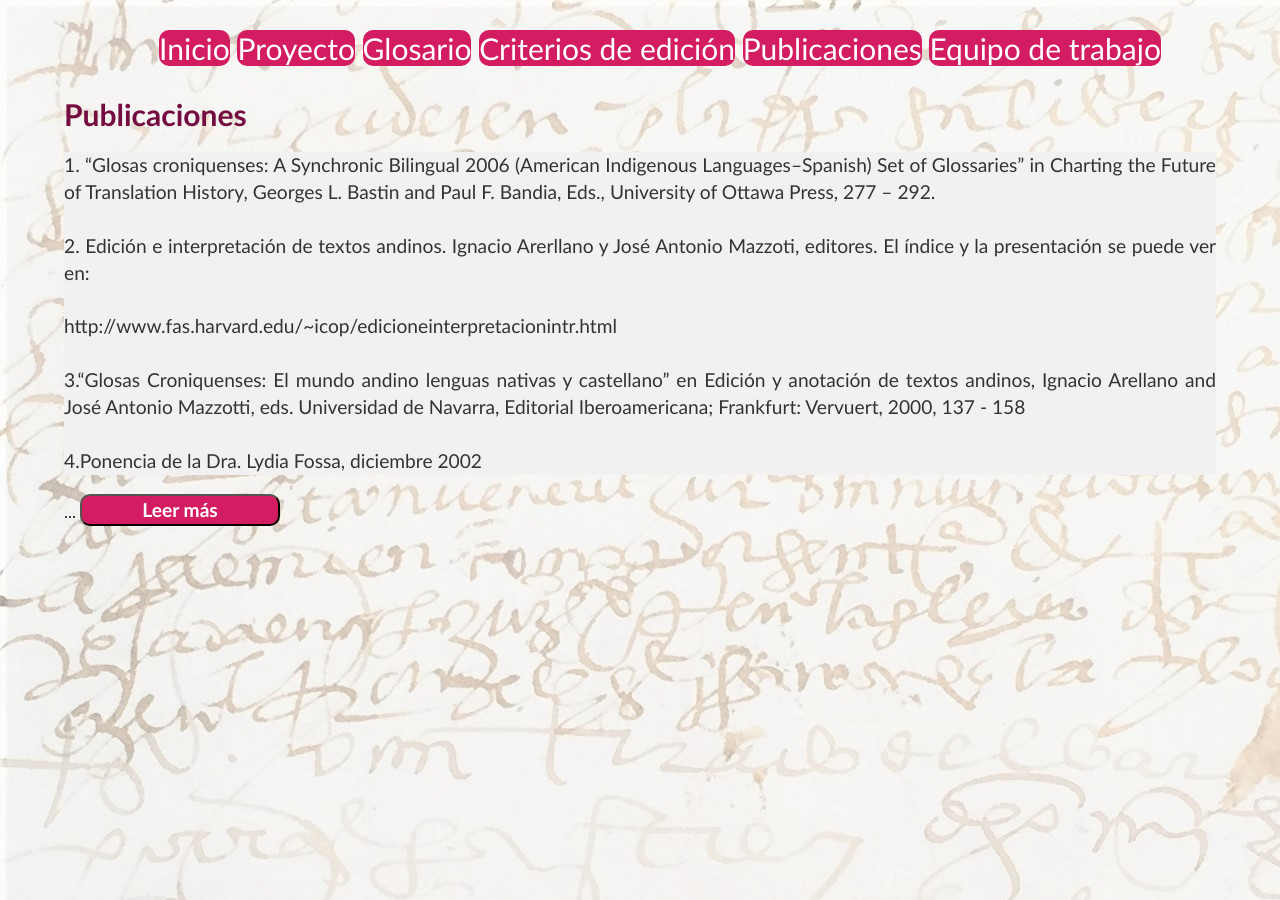
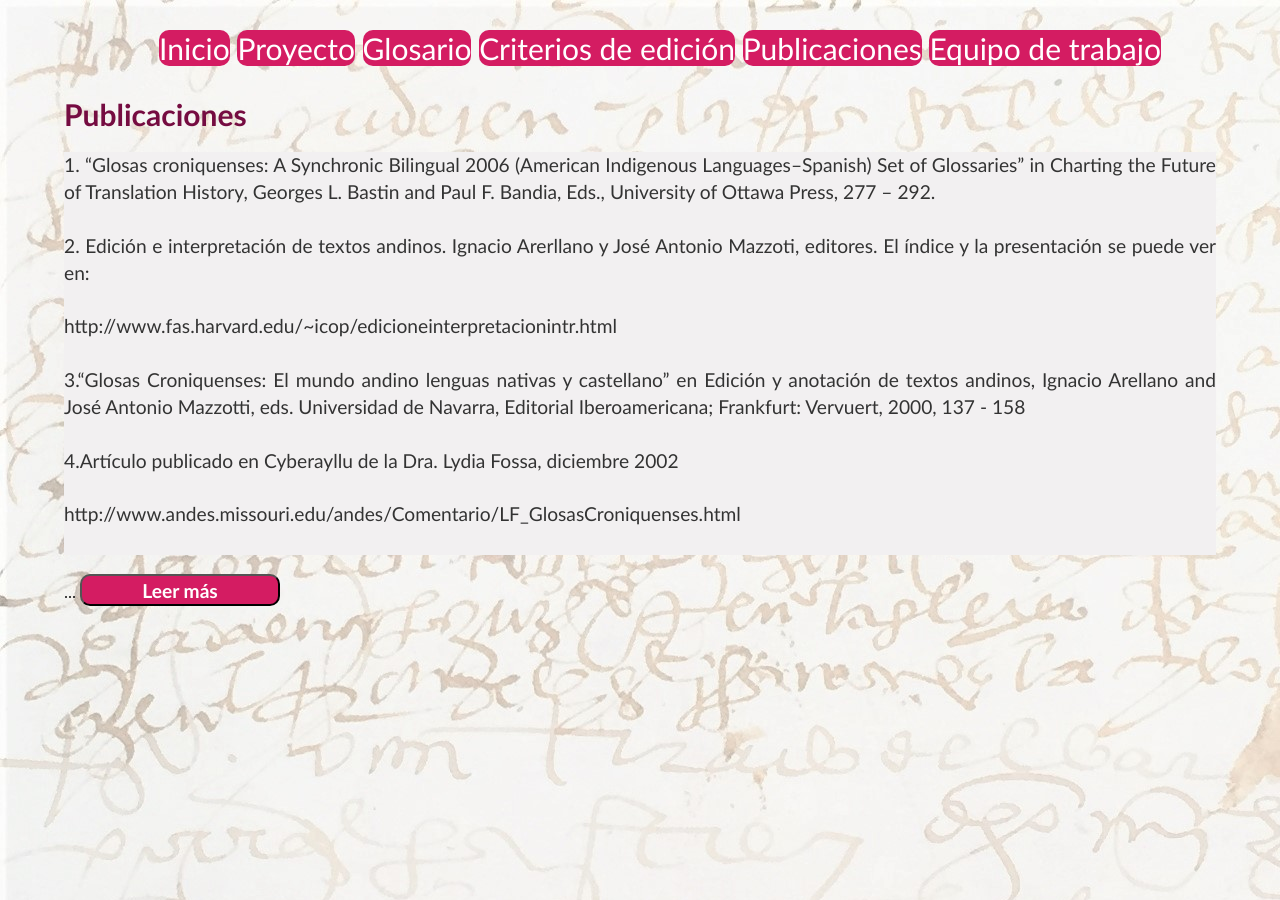
Before and after one commit to glosascroniquenses/glosascroniquenses.github.io, a Jekyll site: the page publicaciones/index.html, which Jekyll copies as it is, in a window 1280 px wide. Built offline with Jekyll 4.4.1, drawn with Linux system fonts in a browser that asks for light colours.

Commit message:
Update index.html

```diff
--- a/publicaciones/index.html
+++ b/publicaciones/index.html
@@ -34,11 +34,20 @@
 3.“Glosas Croniquenses: El mundo andino lenguas nativas y castellano” en Edición y anotación de textos andinos, Ignacio Arellano and José Antonio Mazzotti, eds. Universidad de Navarra, Editorial Iberoamericana; Frankfurt: Vervuert, 2000, 137 - 158
 <br/>
 <br/>
-4.Ponencia de la Dra. Lydia Fossa, diciembre 2002
+4.Artículo publicado en Cyberayllu de la Dra. Lydia Fossa, diciembre 2002
+<br/>
+<br/>
+http://www.andes.missouri.edu/andes/Comentario/LF_GlosasCroniquenses.html
+<br/>
+<br/>
+
 </p>
 
 <span id="dots">...</span><span id="more">
 
+<p>En busca del pasado indígena peruano: <i>Glosas croniquenses</i></p>
+<br/>
+<br/>
 <p>Cuando empecé a trabajar en mi tesis doctoral, en 1994, escudriñé los tres libros de mi corpus en busca de toda la información que fuera pertinente a los temas de literatura colonial temprana que investigaba: participación del escritor en su relato, hechos de traducción y de transcripción, objetivos del texto, y otros más. Cuando estaba fichando los libros de Pedro de Cieza, Juan de Betanzos y Polo Ondegardo, observé que cada uno de ellos traía una gran cantidad de palabras en lenguas indígenas. Y lo que me pareció más interesante, cada una de ellas venía con una o más explicaciones de su significado.
 <br/>
 <br/>
```
